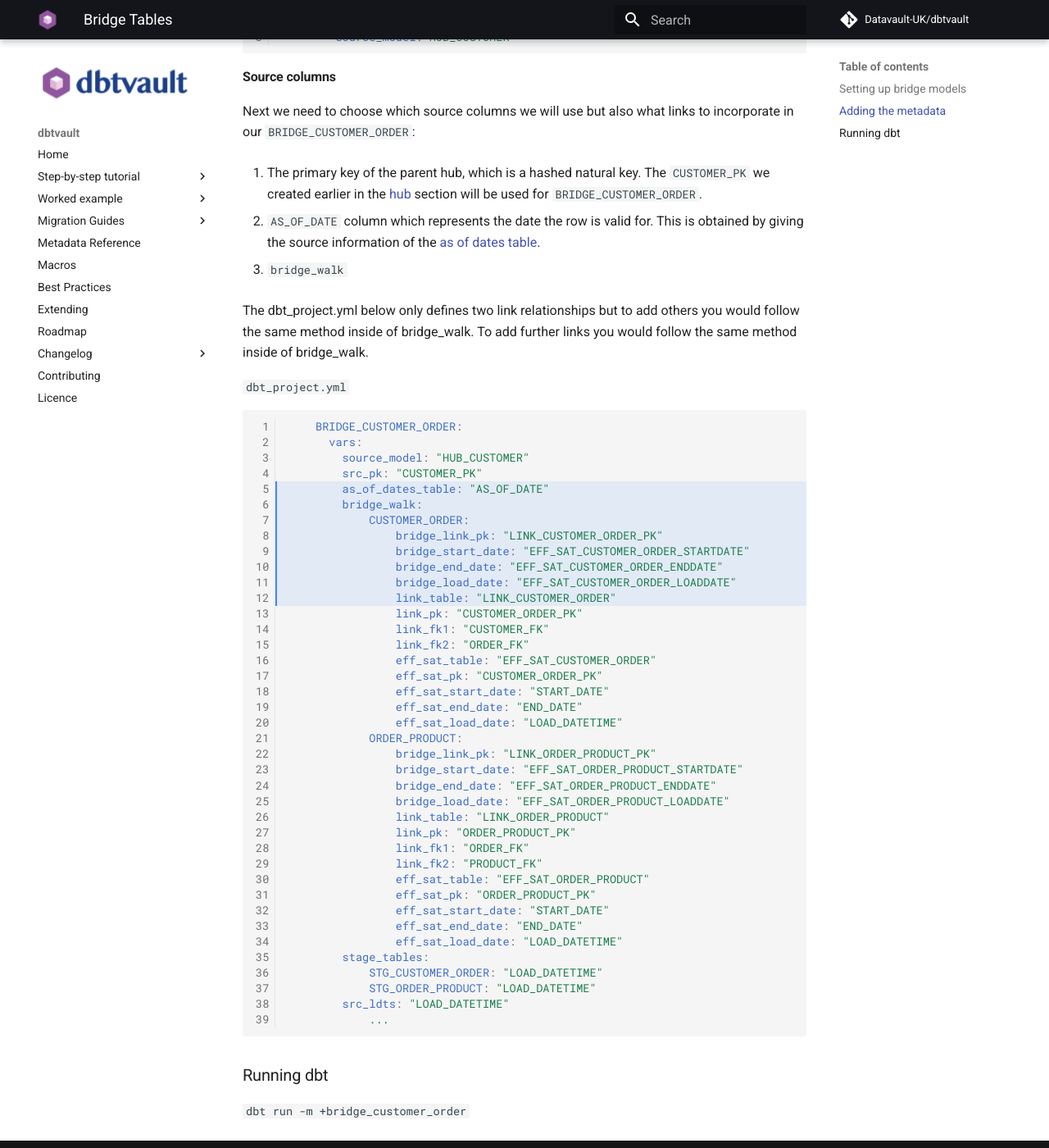
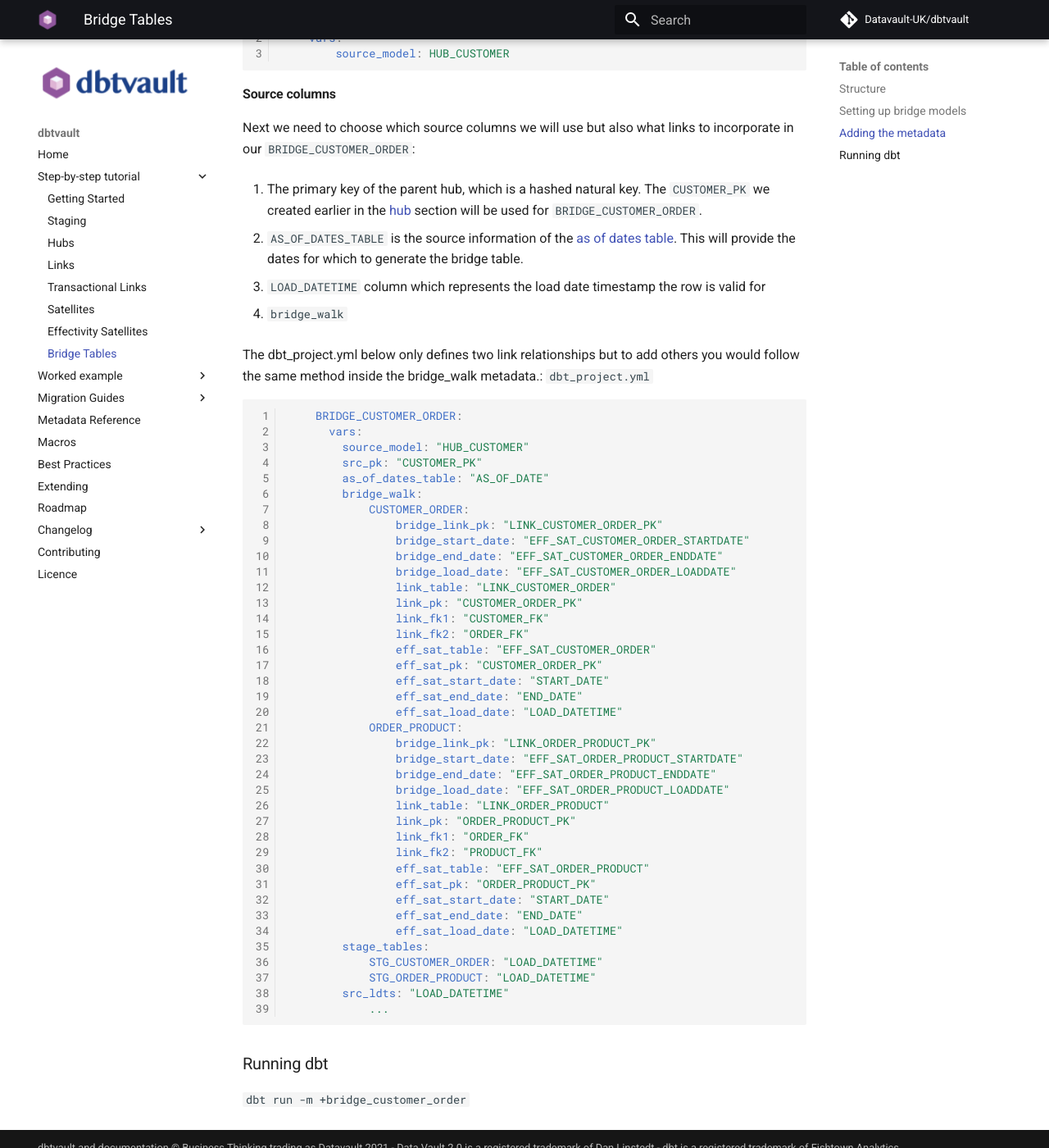
Before and after one commit to Datavault-UK/automate-dv-docs, an MkDocs documentation site: the page built from docs/tutorial/tut_bridges.md, in a window 1280 px wide and 1400 px high, scrolled down 2591 px. Shown: the whole window at 82% size. Built offline with MkDocs 1.6.1 and Material for MkDocs 9.7.7, drawn with Linux system fonts in a browser that asks for light colours; comment, search, counter and statistics services are not loaded; some of the changed text lies outside the part shown.

Commit message:
WIP: Bridge table documentation

````diff
--- a/docs/tutorial/tut_bridges.md
+++ b/docs/tutorial/tut_bridges.md
@@ -12,7 +10,7 @@ A basic bridge table model for a hub and two links:
 
 ![alt text](../assets/images/bridge_diagram.png "A basic bridge table model for a hub and two links")
 
-#### Structure
+### Structure
 
 Our bridge structures will contain:
 
@@ -89,15 +87,17 @@ Next we need to choose which source columns we will use but also what links to i
 1. The primary key of the parent hub, which is a hashed natural key.
 The `CUSTOMER_PK` we created earlier in the [hub](tut_hubs.md) section will be used for `BRIDGE_CUSTOMER_ORDER`.
 
-2. `AS_OF_DATE` column which represents the date the row is valid for. This is obtained by giving the source information of the [as of dates table](../macros.md#As-Of-Date-Table-Structures).
+2. `AS_OF_DATES_TABLE` is the source information of the [as of dates table](../macros.md#As-Of-Date-Table-Structures).
+This will provide the dates for which to generate the bridge table.
 
-3. `bridge_walk`
+3. `LOAD_DATETIME` column which represents the load date timestamp the row is valid for
+
+4. `bridge_walk`
 
 The dbt_project.yml below only defines two link relationships but to add others you would follow the same method inside
-of bridge_walk. To add further links you would follow the same method inside of bridge_walk.
-
+the bridge_walk metadata.:
 `dbt_project.yml`
-```yaml hl_lines="5 6 7 8 9 10 11 12"
+```yaml
     BRIDGE_CUSTOMER_ORDER:
       vars:
         source_model: "HUB_CUSTOMER"
--- a/mkdocs.yml
+++ b/mkdocs.yml
@@ -26,6 +26,7 @@ nav:
       - Transactional Links: 'tutorial/tut_t_links.md'
       - Satellites: 'tutorial/tut_satellites.md'
       - Effectivity Satellites: 'tutorial/tut_eff_satellites.md'
+      - Bridge Tables: 'tutorial/tut_bridges.md'
   - Worked example:
     - Getting Started: 'worked_example/we_worked_example.md'
     - Project setup: 'worked_example/we_setup.md'
@@ -83,4 +84,4 @@ extra_css:
   - 'stylesheets/extra.css'
   - 'stylesheets/all.css'
 
-copyright: dbtvault and documentation &copy; Business Thinking trading as Datavault 2020 - Data Vault 2.0 is a registered trademark of Dan Linstedt - dbt is a registered trademark of Fishtown Analytics
+copyright: dbtvault and documentation &copy; Business Thinking trading as Datavault 2021 - Data Vault 2.0 is a registered trademark of Dan Linstedt - dbt is a registered trademark of Fishtown Analytics
````
Also changed, not shown: other parts of docs/tutorial/tut_bridges.md (+0 -2 lines).
